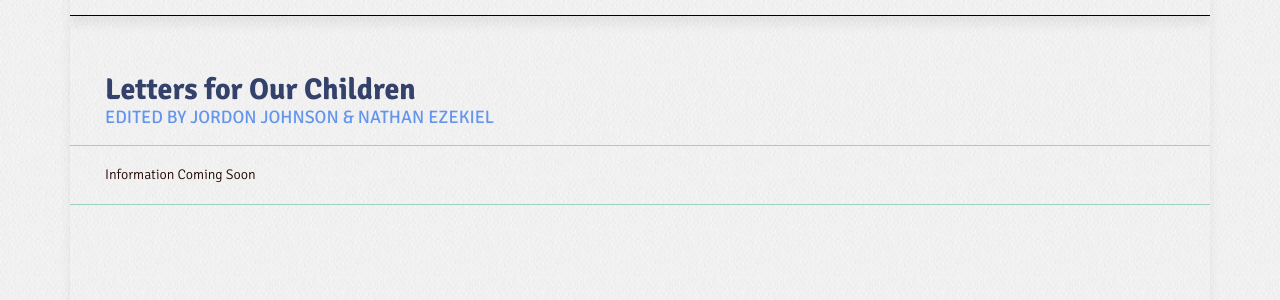
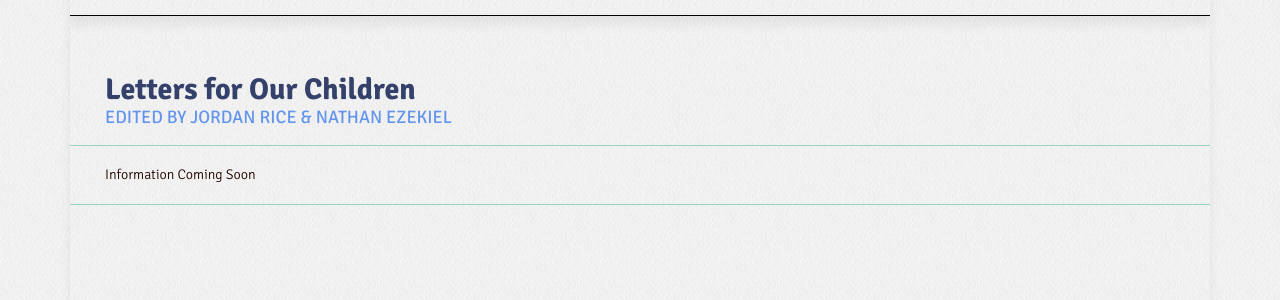
Before and after one commit to transgresspress/transgresspress.github.io, a Jekyll site: the page built from call-for-submissions/index.html, in a window 1280 px wide. Shown: the part 1123-1423 px from the top of the page. Built offline with Jekyll 4.4.1, drawn with Linux system fonts in a browser that asks for light colours.

Commit message:
Updates cfp data

```diff
--- a/_data/cfps.yml
+++ b/_data/cfps.yml
@@ -22,5 +22,5 @@
   publisher: Transgress Press
   contact:
   contact_url:
-  author_or_editor: Edited by Jordon Johnson & Nathan Ezekiel
+  author_or_editor: Edited by Jordan Rice & Nathan Ezekiel
   teaser: Information Coming Soon
```
